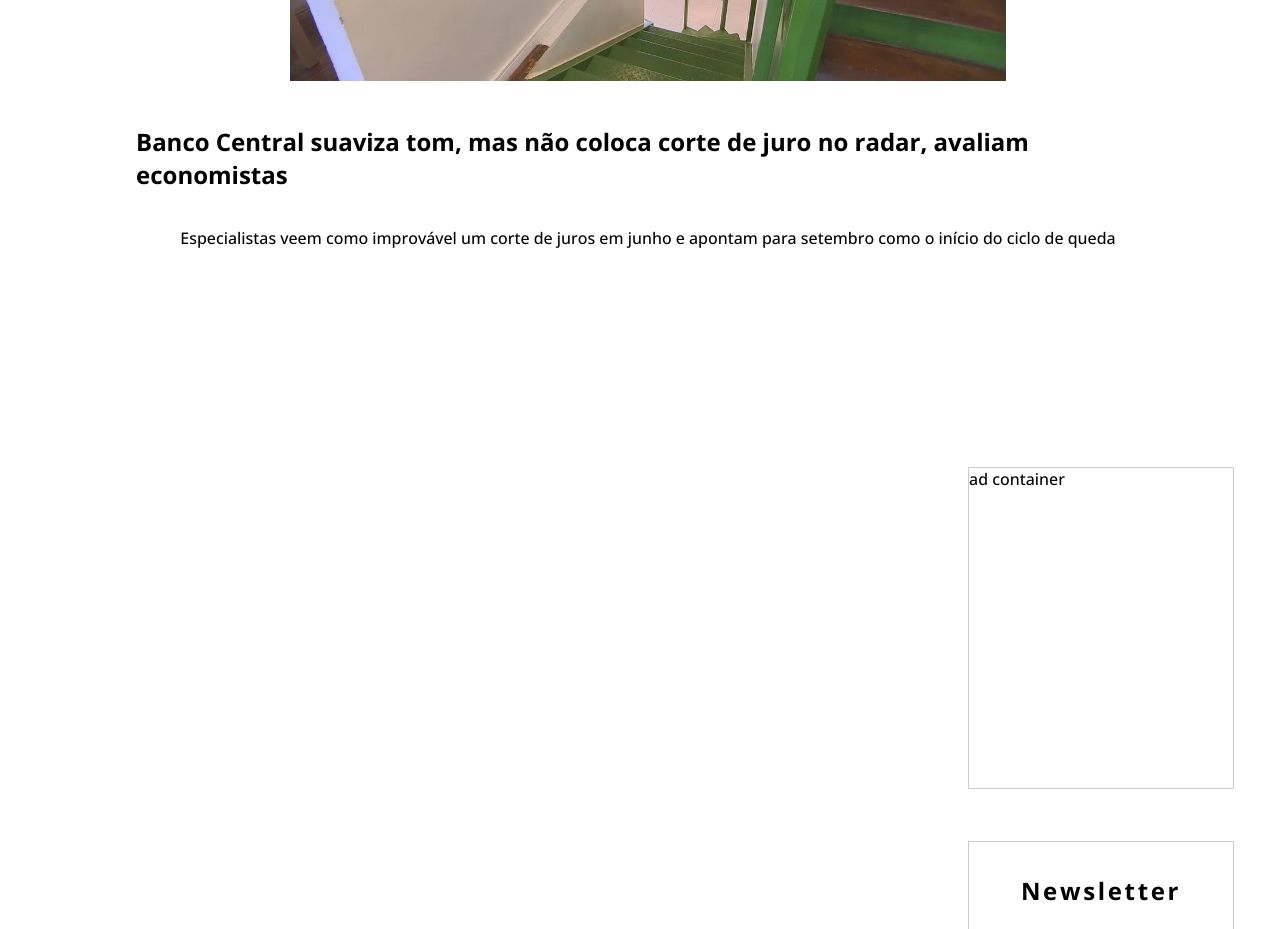
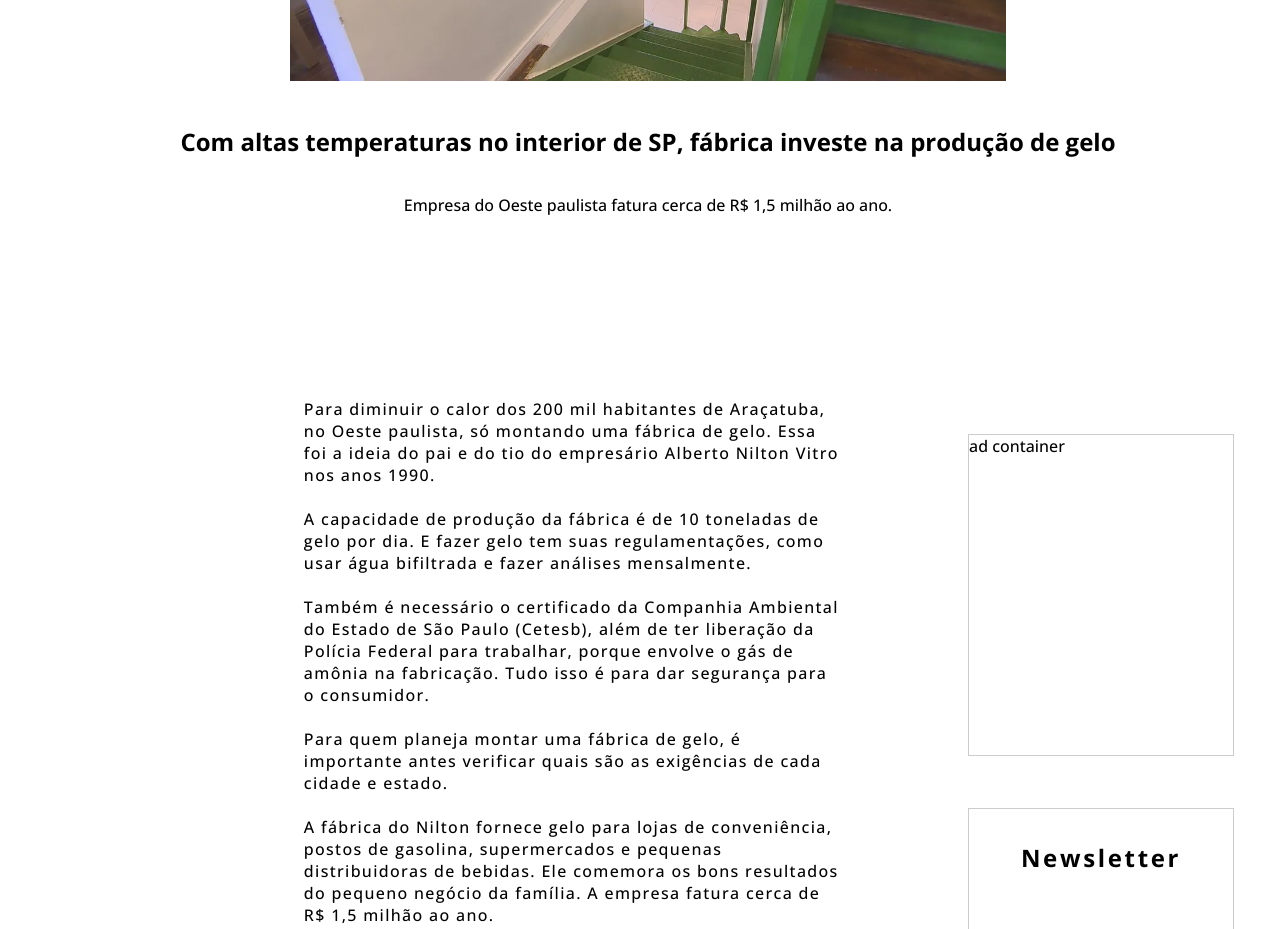
Before and after one commit to grupounip03/openNotice, a plain HTML site: page html/lastpost.html in a window 1280 px wide. Shown: the part 460-1389 px from the top of the page. Drawn offline with nearby package versions, Linux system fonts and the light colour scheme.

Commit message:
update lastpost.html

```diff
--- a/html/lastpost.html
+++ b/html/lastpost.html
@@ -90,15 +90,26 @@
 
          <div class="title">
 
-            <h2>Banco Central suaviza tom, mas não coloca corte de juro no radar, avaliam economistas</h2>
-            <p>Especialistas veem como improvável um corte de juros em junho e apontam para setembro como o início do ciclo de queda</p>
+            <h2>Com altas temperaturas no interior de SP, fábrica investe na produção de gelo</h2>
+            <p>Empresa do Oeste paulista fatura cerca de R$ 1,5 milhão ao ano.</p>
 
          </div>
       </section>
 
       <article id="main-article">
          <div class="left-content-economy">
+            <p>
+               Para diminuir o calor dos 200 mil habitantes de Araçatuba, no Oeste paulista, só montando uma fábrica de gelo. Essa foi a ideia do pai e do tio do empresário Alberto Nilton Vitro nos anos 1990.
+               <br><br>
+               A capacidade de produção da fábrica é de 10 toneladas de gelo por dia. E fazer gelo tem suas regulamentações, como usar água bifiltrada e fazer análises mensalmente.
+               <br><br>
+               Também é necessário o certificado da Companhia Ambiental do Estado de São Paulo (Cetesb), além de ter liberação da Polícia Federal para trabalhar, porque envolve o gás de amônia na fabricação. Tudo isso é para dar segurança para o consumidor.
+               <br><br>
+               Para quem planeja montar uma fábrica de gelo, é importante antes verificar quais são as exigências de cada cidade e estado.
+               <br><br>
+               A fábrica do Nilton fornece gelo para lojas de conveniência, postos de gasolina, supermercados e pequenas distribuidoras de bebidas. Ele comemora os bons resultados do pequeno negócio da família. A empresa fatura cerca de R$ 1,5 milhão ao ano.
 
+             </p>
          </div>
          <div class="right-content">
             <div class="right-wrapper">
```
